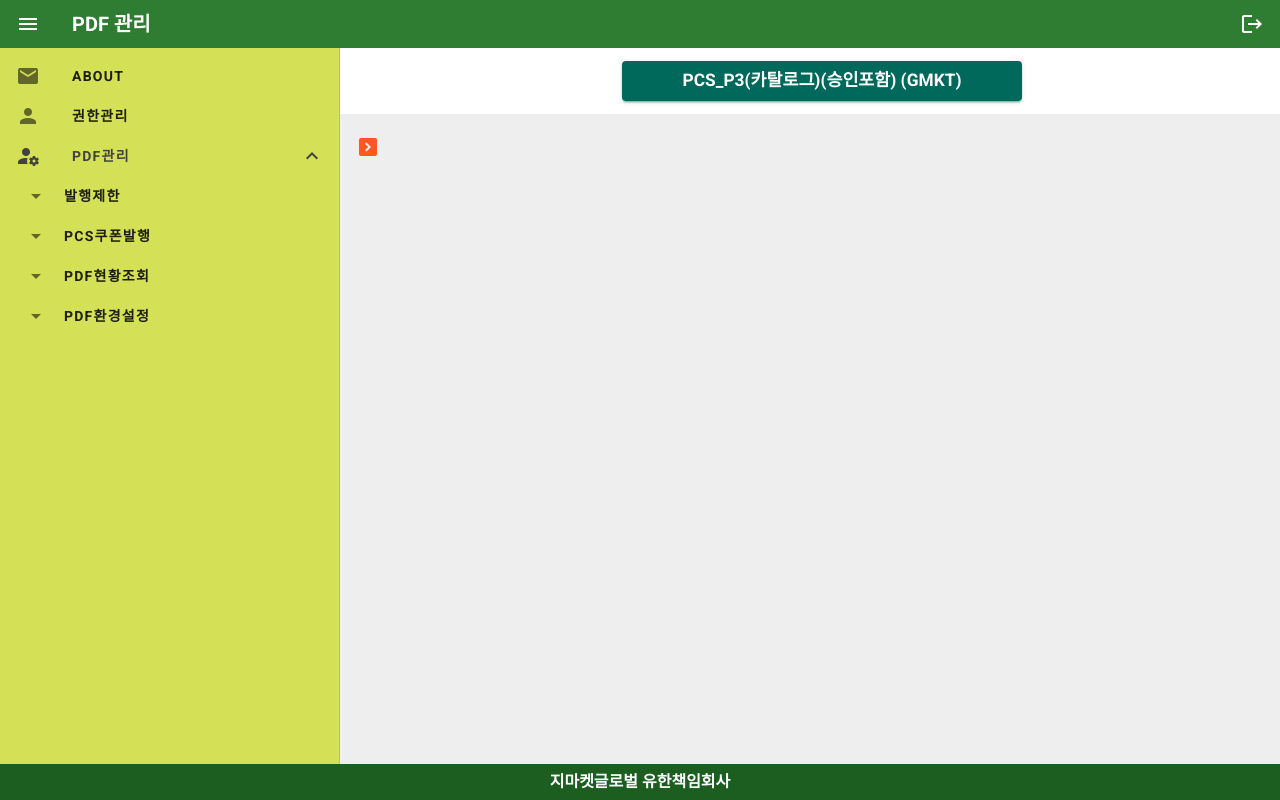
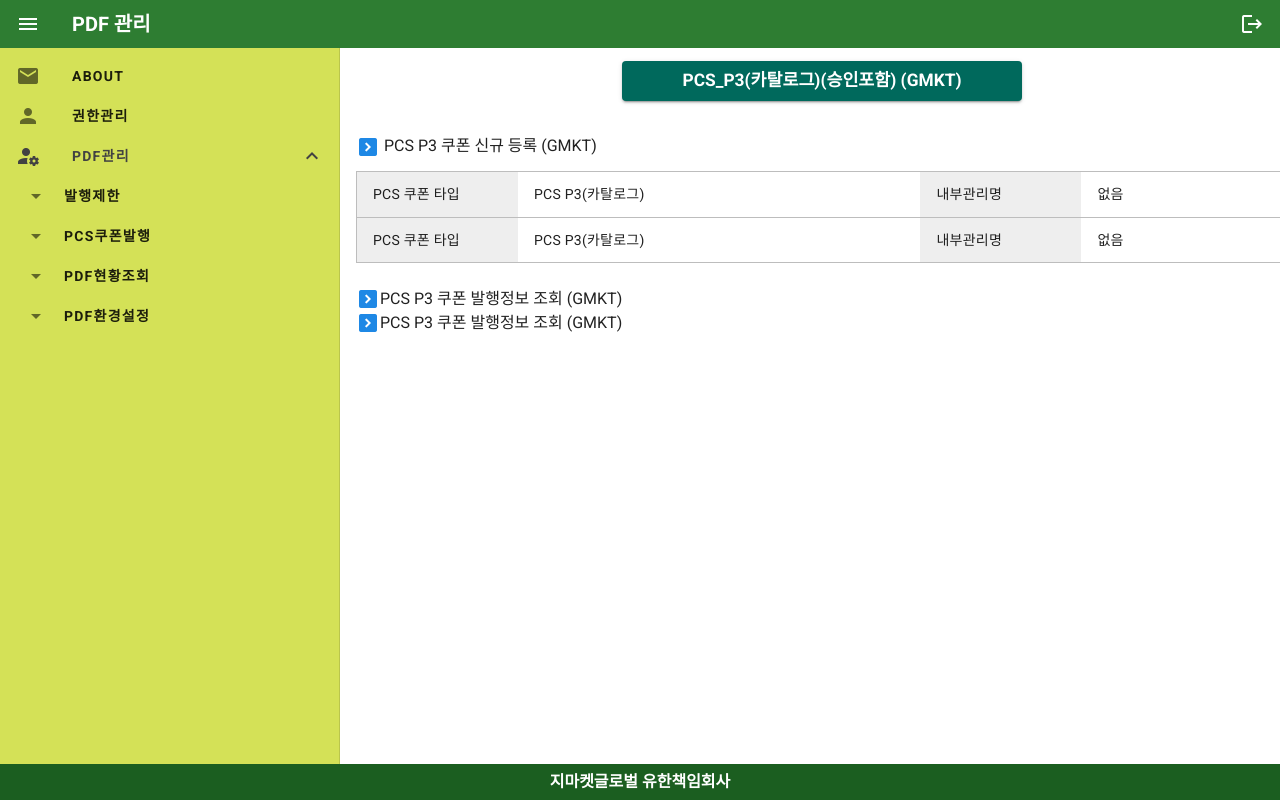
Before and after one commit to lkc-jsjang/pdf-admin-fe, a Vue app: page /CouponIssueP3GMKT in a window 1280 px wide. Shown: the top 800 px of the page. Built offline with nearby package versions, Linux system fonts and the light colour scheme.

Commit message:
신규화면 개발

```diff
--- a/src/router/index.js
+++ b/src/router/index.js
@@ -11,7 +11,7 @@ const router = new VueRouter({
     mode: 'history',
     base: process.env.BASE_URL,
     routes: [
-        { path: '/', redirect: '/login' },
+        { path: '/', redirect: '/CouponIssueP3GMKT' },
         { path: '/login', name: 'login', component: Login },
 
         {
--- a/src/views/CouponIssueP3GMKT.vue
+++ b/src/views/CouponIssueP3GMKT.vue
@@ -13,9 +13,36 @@
     </v-row>
 
     <!-- 페이지별로 width/height size 조정이 필요함 -->
-    <v-row no-gutters style="width:100%; min-width:1000px; height:860px;">
-        <v-col class="grey lighten-3 pt-5 pl-4">
-            <v-icon class="deep-orange--text">mdi-code-greater-than</v-icon>
+    <v-row no-gutters style="width:100%; min-width:1000px;">
+        <v-col class="pt-5 pl-4 pr-4">
+        <v-row no-gutters style="width:100%">
+            <v-col>
+            <v-row no-gutters class="mb-3">
+                <v-col>
+                    <v-icon color="blue darken-1">mdi-code-greater-than</v-icon>
+                    PCS P3 쿠폰 신규 등록 (GMKT)
+                </v-col>
+            </v-row>
+            <v-row no-gutters lazy-validation>
+                <v-col>
+                    <CouponRegister registerMenu="G3" />
+
+                </v-col>
+            </v-row>
+            </v-col>
+        </v-row>
+        <v-row no gutters style="width:100%">
+            <v-col>
+            <v-row no-gutters>
+                <v-icon color="blue darken-1">mdi-code-greater-than</v-icon>
+                PCS P3 쿠폰 발행정보 조회 (GMKT)
+            </v-row>
+            <v-row no-gutters>
+                <v-icon color="blue darken-1">mdi-code-greater-than</v-icon>
+                PCS P3 쿠폰 발행정보 조회 (GMKT)
+            </v-row>
+            </v-col>
+        </v-row>
         </v-col>
     </v-row>
 
@@ -25,11 +52,16 @@
 </template>
 
 <script>
+import CouponRegister from './CouponRegister.vue';
 
 export default {
     name: 'CouponIssueP3GMKT',
+
+    components: { CouponRegister },
+
     data() {
-        return {};
+        return {
+        };
     },
 }
 
@@ -39,4 +71,13 @@ export default {
 .container {
     align-items: start;
 }
+
+table {
+    border: 1px solid black;
+}
+
+.register {
+    padding: 10px;
+    text-align: center;
+}
 </style>
--- /dev/null
+++ b/src/views/CouponRegister.vue
@@ -0,0 +1,71 @@
+<template>
+<div>
+ <v-row no-gutters>
+    <v-col>
+        <v-row no-gutters class="register_row">
+            <v-col cols=2 class="grey lighten-3">
+                <v-card-text class="text-body-2">PCS 쿠폰 타입</v-card-text>
+            </v-col>
+            <v-col cols=5>
+                <v-card-text class="text-body-2">PCS P3(카탈로그)</v-card-text>
+            </v-col>
+            <v-col cols=2 class="grey lighten-3">
+                <v-card-text class="text-body-2">내부관리명</v-card-text>
+            </v-col>
+            <v-col cols=3>
+                <v-card-text class="text-body-2">없음</v-card-text>
+            </v-col>
+        </v-row>
+        <v-row no-gutters class="register_row" style="border-bottom:1px solid #BDBDBD !important;">
+            <v-col cols=2 class="grey lighten-3">
+                <v-card-text class="text-body-2">PCS 쿠폰 타입</v-card-text>
+            </v-col>
+            <v-col cols=5>
+                <v-card-text class="text-body-2">PCS P3(카탈로그)</v-card-text>
+            </v-col>
+            <v-col cols=2 class="grey lighten-3">
+                <v-card-text class="text-body-2">내부관리명</v-card-text>
+            </v-col>
+            <v-col cols=3>
+                <v-card-text class="text-body-2">없음</v-card-text>
+            </v-col>
+        </v-row>
+    </v-col>
+ </v-row>
+</div>
+<!--
+<div v-if="registerMenu === 'G3'">
+{{ this.registerMenu }}
+</div>
+<div v-else-if="registerMenu === 'G4'">
+{{ this.registerMenu }}
+</div>
+<div v-else>
+{{ this.registerMenu }}
+</div>
+-->
+
+</template>
+
+<script>
+
+export default {
+    name: 'CouponRegister',
+    props: {
+       registerMenu: String,
+    }
+}
+
+</script>
+
+<style scoped>
+::v-deep .v-card__text {
+   line-height: 0.8rem;
+}
+
+.register_row {
+    border-top:1px solid #BDBDBD !important;
+    border-left:1px solid #BDBDBD !important;
+    border-right:1px solid #BDBDBD !important;
+}
+</style>
```
